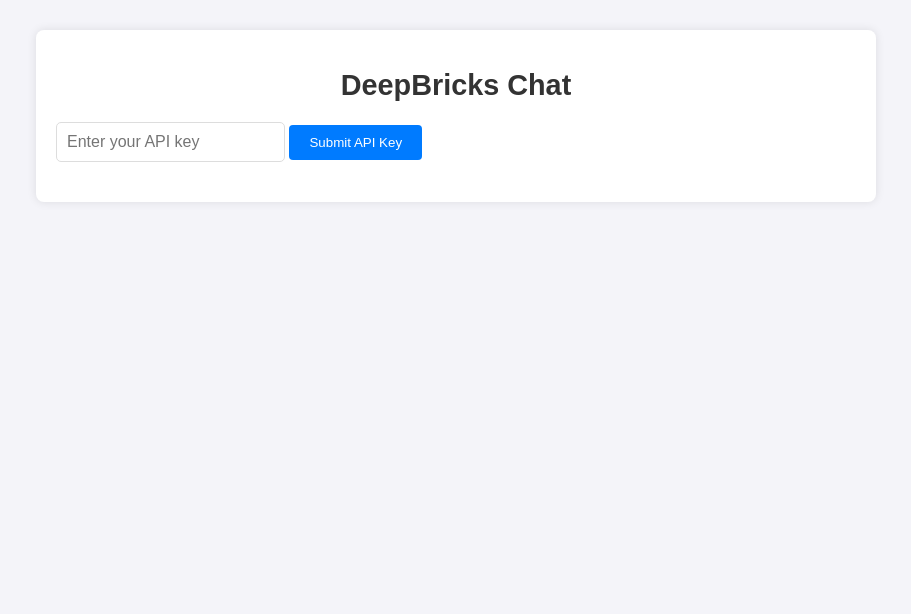
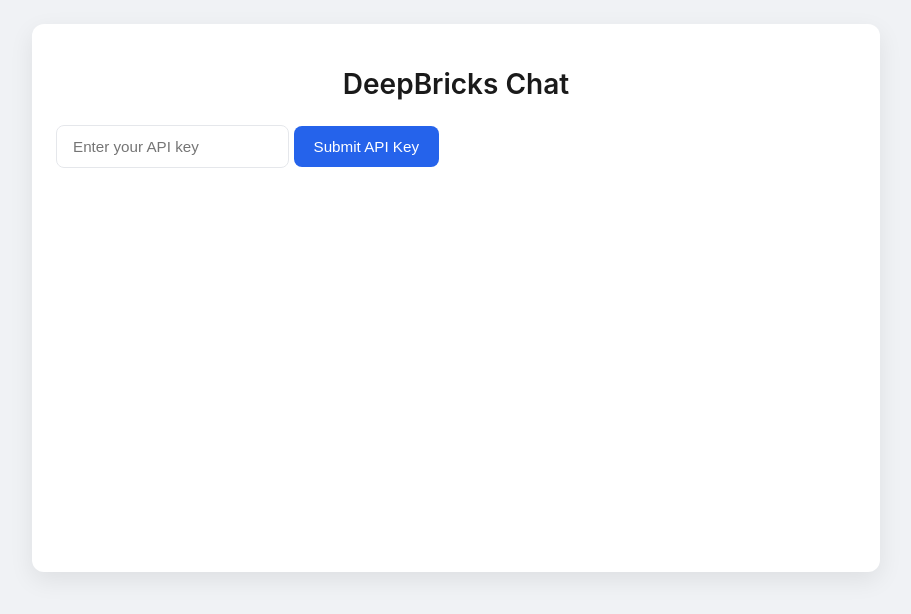
Before and after one commit to bamboodew/deepbricks_chat, a Flask app: page / in a window 1280 px wide. Shown: the top 614 px of the page, without its empty margins (184-1095 px from the left). Run offline with Flask 3, Linux system fonts and the light colour scheme.

Commit message:
前端优化

```diff
--- a/static/styles.css
+++ b/static/styles.css
@@ -1,109 +1,134 @@
+/* General body styling */
 body {
-    font-family: Arial, sans-serif;
-    background-color: #f4f4f9;
-    color: #333;
+    font-family: 'Inter', -apple-system, BlinkMacSystemFont, 'Segoe UI', Roboto, Oxygen, Ubuntu, Cantarell, sans-serif;
+    background-color: #f0f2f5;
+    color: #1a1a1a;
     margin: 0;
     padding: 0;
-    text-size-adjust: none; /* For most browsers */
-    -webkit-text-size-adjust: none; /* For Safari and older Android versions */
+    text-size-adjust: none;
+    -webkit-text-size-adjust: none;
 }
 
+/* Container adjustments */
 .container {
     width: 80%;
     max-width: 800px;
     margin: 0 auto;
-    padding: 20px;
+    padding: 24px;
     background: #ffffff;
-    border-radius: 8px;
-    box-shadow: 0 0 10px rgba(0, 0, 0, 0.1);
-    margin-top: 30px;
+    border-radius: 12px;
+    box-shadow: 0 8px 24px rgba(0, 0, 0, 0.08);
+    margin-top: 24px;
+    height: 500px;
+    max-height: 85vh;
+    overflow-y: auto;
 }
 
+/* Header styling */
 h1 {
-    font-size: 1.8rem;
-    margin-bottom: 20px;
+    font-size: 1.75rem;
+    font-weight: 600;
+    margin-bottom: 24px;
     text-align: center;
+    color: #1a1a1a;
 }
 
+/* Chat box styling */
 #chat-box {
-    height: 400px;
+    height: 50vh;
     overflow-y: auto;
-    border: 1px solid #ccc;
+    border: 1px solid #e5e7eb;
     margin-bottom: 20px;
-    padding: 10px;
+    padding: 16px;
+    border-radius: 8px;
+    background-color: #fafafa;
 }
 
+/* Input box styling */
 #user-input {
-    width: calc(100% - 70px); /* Adjust width to account for send button */
-    padding: 10px;
-    margin-right: 10px;
-    border: 1px solid #ccc;
-    border-radius: 4px;
-    font-size: 1rem; /* 设置字体大小 */
-    background-color: #fafafa; /* 背景颜色 */
-    margin-bottom: 10px; /* 底部间距 */
-    box-sizing: border-box; /* 包括padding和border在内计算宽度 */
-    height: 40px;  /* 增加高度 */
+    width: calc(100% - 70px);
+    padding: 12px 16px;
+    margin-right: 12px;
+    border: 1px solid #e5e7eb;
+    border-radius: 8px;
+    font-size: 0.95rem;
+    background-color: #ffffff;
+    margin-bottom: 10px;
+    box-sizing: border-box;
+    height: 44px;
+    transition: border-color 0.2s ease, box-shadow 0.2s ease;
 }
 
 #user-input:focus {
-    border-color: #0066cc; /* 聚焦时边框颜色变化 */
-    outline: none; /* 去掉默认的焦点轮廓 */
+    border-color: #2563eb;
+    outline: none;
+    box-shadow: 0 0 0 3px rgba(37, 99, 235, 0.1);
 }
 
+/* Button styling */
 button {
-    padding: 10px 20px;
-    background-color: #007bff;
+    padding: 12px 20px;
+    background-color: #2563eb;
     color: white;
     border: none;
-    border-radius: 4px;
+    border-radius: 8px;
     cursor: pointer;
+    font-weight: 500;
+    font-size: 0.95rem;
+    transition: background-color 0.2s ease;
 }
 
 button:hover {
-    background-color: #0056b3;
+    background-color: #1d4ed8;
 }
 
+/* User and AI messages */
 .user-message {
-    margin: 10px 0;
+    margin: 16px 0;
     text-align: right;
-    color: #000;
+    color: #1a1a1a;
+    padding: 12px 16px;
+    background-color: #e9effd;
+    border-radius: 12px 12px 2px 12px;
+    max-width: 85%;
+    margin-left: auto;
 }
 
 .ai-message {
-    margin: 10px 0;
-    padding: 10px;
-    background-color: #f8f9fa;
-    border: 1px solid #dee2e6;
-    border-radius: 4px;
+    margin: 16px 0;
+    padding: 16px;
+    background-color: #ffffff;
+    border: 1px solid #e5e7eb;
+    border-radius: 12px 12px 12px 2px;
     position: relative;
-    user-select: text;
-    -webkit-user-select: text;
-    -moz-user-select: text;
-    -ms-user-select: text;
+    max-width: 85%;
+    box-shadow: 0 2px 4px rgba(0, 0, 0, 0.04);
 }
 
 .ai-message-content {
-    margin-bottom: 8px;
+    margin-bottom: 12px;
+    line-height: 1.6;
 }
 
+/* Message footer */
 .message-footer {
     display: flex;
     align-items: center;
     justify-content: space-between;
-    margin-top: 8px;
-    padding-top: 8px;
-    border-top: 1px solid #eee;
+    margin-top: 12px;
+    padding-top: 12px;
+    border-top: 1px solid #f0f0f0;
 }
 
+/* Copy button */
 .copy-button {
     background: none;
     border: none;
     cursor: pointer;
-    padding: 4px;
-    opacity: 0.6;
-    transition: all 0.2s;
-    border-radius: 4px;
+    padding: 6px;
+    opacity: 0.7;
+    transition: all 0.2s ease;
+    border-radius: 6px;
     display: flex;
     align-items: center;
     justify-content: center;
@@ -111,29 +136,65 @@
 
 .copy-button:hover {
     opacity: 1;
-    background-color: #e9ecef;
+    background-color: #f3f4f6;
 }
 
 .copy-button svg {
-    color: #6c757d;
+    color: #4b5563;
 }
 
-.message-footer small {
-    color: #6c757d;
-    font-size: 0.85em;
+/* Code block styling */
+.ai-message code {
+    background-color: #f8fafc;
+    padding: 3px 6px;
+    border-radius: 4px;
+    font-family: 'Fira Code', 'Consolas', monospace;
+    font-size: 0.9em;
+    color: #2563eb;
 }
 
-.ai-message small {
-    display: block;
-    margin-top: 5px;
-    color: #6c757d;
-    font-size: 0.85em;
+.ai-message pre {
+    background-color: #f8fafc;
+    padding: 16px;
+    border-radius: 8px;
+    overflow-x: auto;
+    margin: 12px 0;
+    border: 1px solid #e5e7eb;
+}
+
+/* API Key Section */
+#api-key-section {
+    margin-bottom: 24px;
+    display: flex;
+    gap: 12px;
+}
+
+#api-key-input {
+    flex: 1;
+    padding: 12px 16px;
+    border: 1px solid #e5e7eb;
+    border-radius: 8px;
+    font-size: 0.95rem;
+    transition: border-color 0.2s ease, box-shadow 0.2s ease;
+}
+
+#api-key-input:focus {
+    border-color: #2563eb;
+    outline: none;
+    box-shadow: 0 0 0 3px rgba(37, 99, 235, 0.1);
+}
+
+/* Error message styling */
+.ai-message.error {
+    color: #dc2626;
+    background-color: #fef2f2;
+    border-color: #fecaca;
 }
 
 /* Copy success animation */
 @keyframes copySuccess {
     0% { transform: scale(1); }
-    50% { transform: scale(1.2); }
+    50% { transform: scale(1.1); }
     100% { transform: scale(1); }
 }
 
@@ -141,26 +202,11 @@
     animation: copySuccess 0.3s ease-in-out;
 }
 
-/* Code block styling */
-.ai-message code {
-    background-color: #f5f5f5;
-    padding: 2px 4px;
-    border-radius: 3px;
-    font-family: 'Courier New', monospace;
-}
-
-.ai-message pre {
-    background-color: #f5f5f5;
-    padding: 10px;
-    border-radius: 3px;
-    overflow-x: auto;
-    margin-bottom: 10px;
-}
-
-/* Responsive design for better display on mobile devices */
+/* Responsive design */
 @media (max-width: 600px) {
     .container {
         width: 95%;
+        padding: 16px;
     }
 
     h1 {
@@ -168,39 +214,16 @@
     }
 
     #chat-box {
-        height: 300px;
+        height: 35vh;
+    }
+
+    #user-input {
+        width: calc(100% - 80px);
+        font-size: 0.9rem;
+    }
+
+    button {
+        padding: 10px 16px;
+        font-size: 0.9rem;
     }
 }
-
-/* API Key Section */
-#api-key-section {
-    margin-bottom: 20px;
-    display: flex;
-    gap: 10px;
-}
-
-#api-key-input {
-    flex: 1;
-    padding: 10px;
-    border: 1px solid #ddd;
-    border-radius: 5px;
-    font-size: 1rem;
-}
-
-#save-api-key {
-    padding: 10px 20px;
-    background-color: #0066cc;
-    color: white;
-    border: none;
-    border-radius: 5px;
-    cursor: pointer;
-}
-
-#save-api-key:hover {
-    background-color: #0055b3;
-}
-
-/* Error message styling */
-.ai-message.error {
-    color: #dc3545;
-}
```
